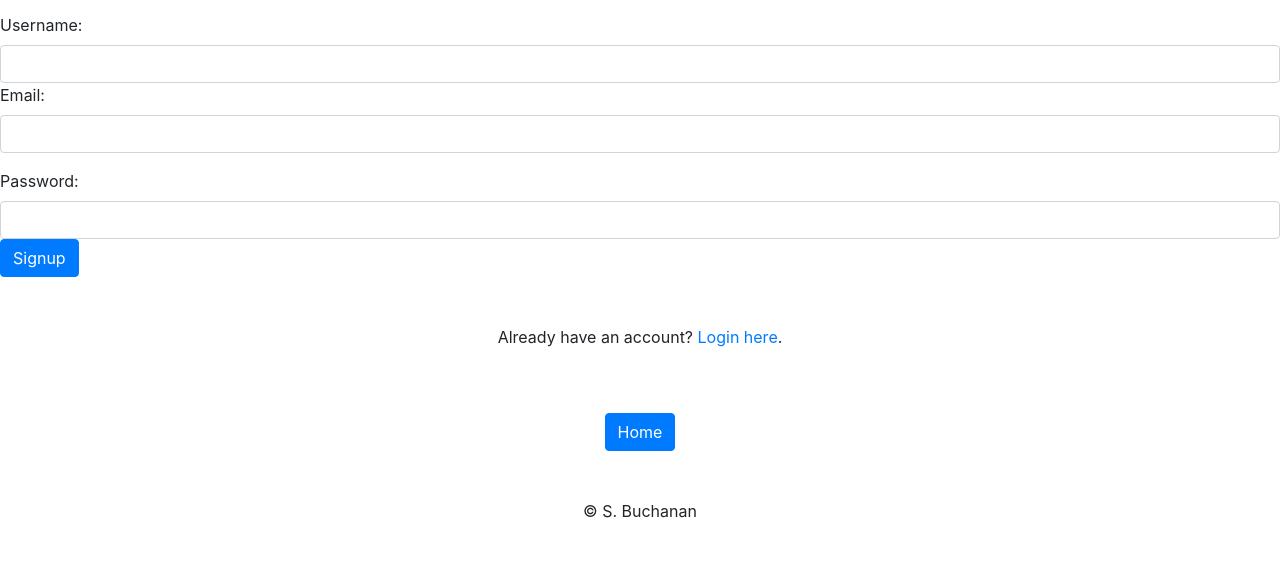
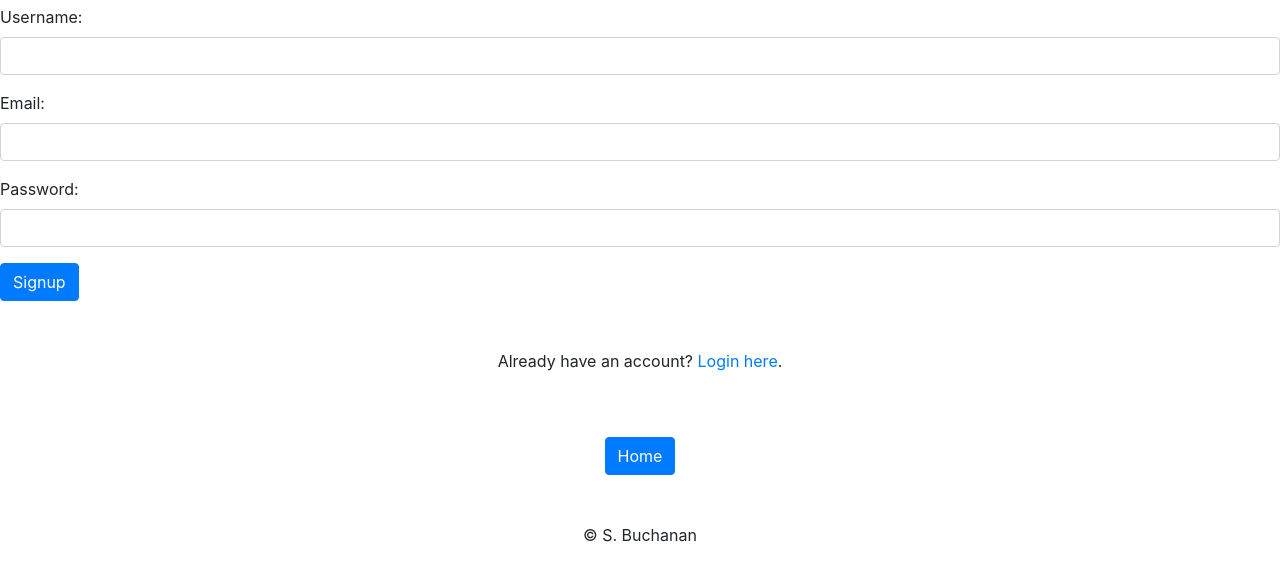
Before and after one commit to Buchatech/dadjokes-with-user-auth, a website: page features/signup/signup.html in a window 1280 px wide. Shown: the part 51-632 px from the top of the page. Drawn offline with nearby package versions, Linux system fonts and the light colour scheme.

Commit message:
Add files via upload

```diff
--- a/features/signup/signup.html
+++ b/features/signup/signup.html
@@ -8,10 +8,9 @@
 </head>
 <body>
     <div class="container">
-    <center>
     </div><h1>Signup</h1>
     <form id="signupForm" action="/signup" method="POST">
-    <div class="form-group"></div>
+    <div class="form-group">
         <label for="username">Username:</label>
         <input type="text" class="form-control" id="username" name="username" required>
     </div>
@@ -19,13 +18,12 @@
         <label for="email">Email:</label>
         <input type="email" class="form-control" id="email" name="email" required>
     </div>
-    <div class="form-group"></div>
+    <div class="form-group">
         <label for="password">Password:</label>
         <input type="password" class="form-control" id="password" name="password" required>
     </div>
         <button type="submit" class="btn btn-primary">Signup</button>
     </form>
-    </center>
 
     <br>
     <br>
```
